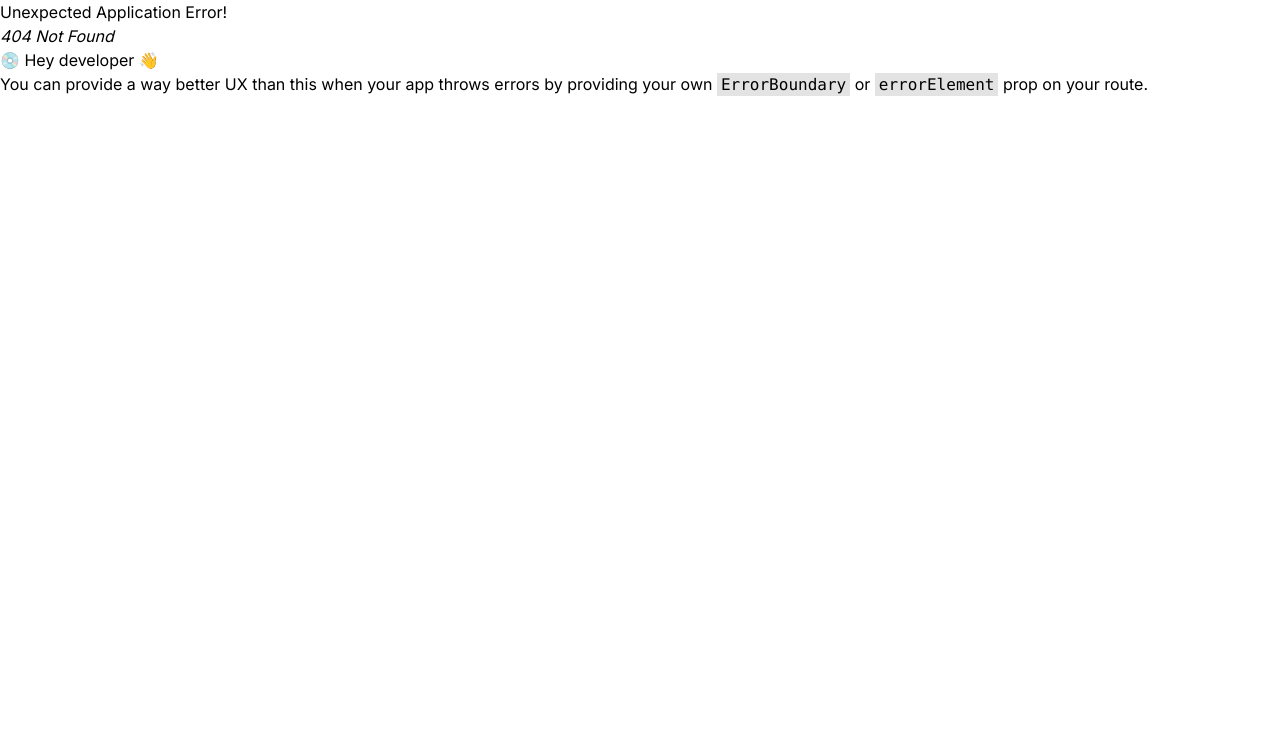
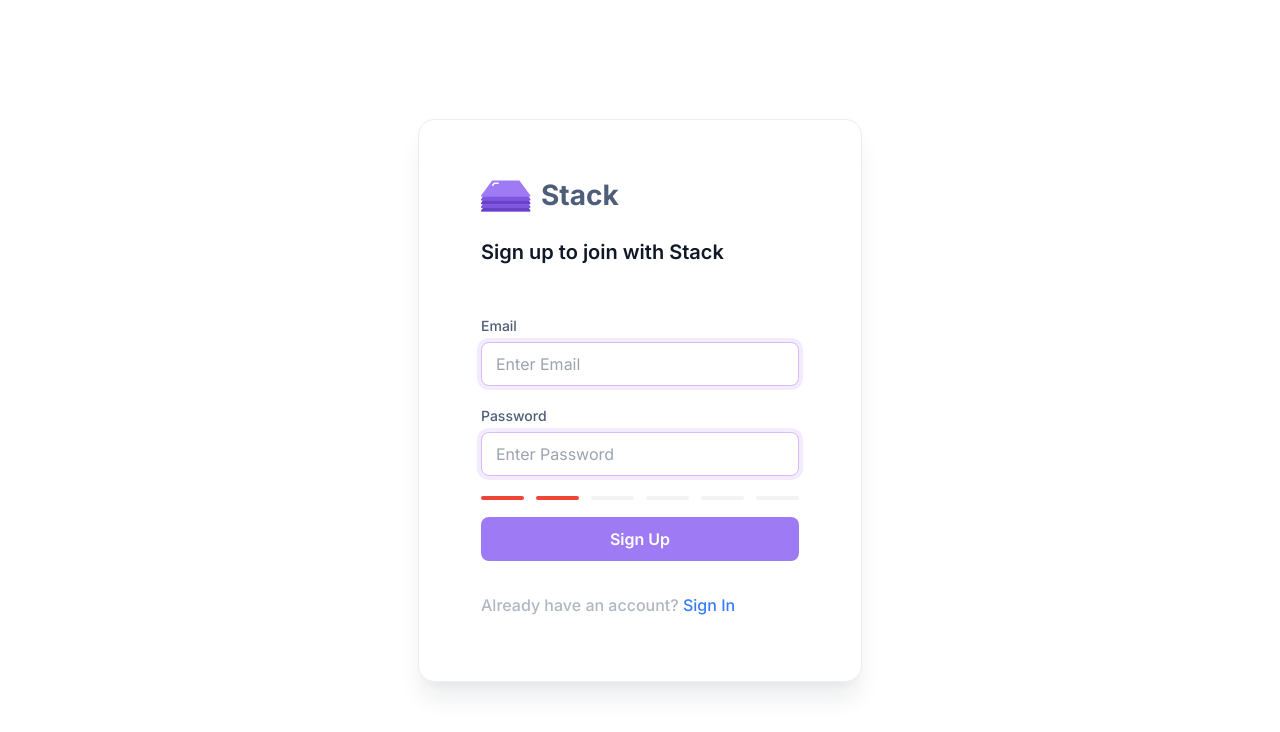
Before and after one commit to farjanaIslamNipa/anchorblock-job-task, a React (Create React App) app: page /sign-up in a window 1280 px wide. Before the commit this address had no page. Shown: the top 732 px of the page. Built offline with nearby package versions, Linux system fonts and the light colour scheme.

Commit message:
sign in and sign up page design completed

```diff
--- a/src/App.css
+++ b/src/App.css
@@ -6,3 +6,6 @@ body{
   margin: 0;
   box-sizing: border-box;
 }
+.custom-width{
+max-width: 444px !important;
+}
--- a/src/components/app/Button.js
+++ b/src/components/app/Button.js
@@ -2,7 +2,7 @@ import React from 'react';
 
 const Button = ({ children, style, onClick, btnClasses }) => {
   return (
-    <button style={ style } onClick={ onClick } className={`' bg-brand text-white text-base font-semibold leading-6 capitalize flex justify-center items-center h-11 w-[320px] rounded-lg '${btnClasses}`}>
+    <button style={ style } onClick={ onClick } className={`' bg-brand text-white text-base font-semibold leading-6 capitalize flex justify-center items-center h-11 w-[100%] rounded-lg '${btnClasses}`}>
       { children }
     </button>
   );
--- a/src/components/app/Input.js
+++ b/src/components/app/Input.js
@@ -9,7 +9,7 @@ const Input = ({ placeholder, error}) => {
       placeholder={placeholder}
       className={`
       ' h-11
-      w-[320px]
+      w-[100%]
       bg-white
       border
       rounded-lg
--- /dev/null
+++ b/src/pages/auth/SignIn.js
@@ -0,0 +1,37 @@
+import React from 'react';
+import logo from '../../assets/images/logo-dark.svg'
+import Input from '../../components/app/Input';
+import Button from '../../components/app/Button';
+import {Link} from 'react-router-dom';
+
+const SignIn = () => {
+  return (
+    <div className='bg-white h-screen flex items-center justify-center w-full'>
+      <div className='w-full'>
+        <div className="bg-white max-w-[320px] xs:max-w-[400px] sm:max-w-[444px] mx-auto pt-[54px] pb-16 px-5  xs:px-10 sm:px-[62px] border border-[#EEE] rounded-2xl shadow-[0px_8px_8px_-4px_rgba(16,24,40,0.03),0px_20px_24px_-4px_rgba(16,24,40,0.08)]">
+        <div className="flex gap-[10px] mb-[22px]">
+            <img className='h-11 w-[50px]' src={logo} alt="Stack Logo" />
+            <h1 className='text-defaultGray text-[28px] font-bold'>Stack</h1>
+          </div>
+          <p className='text-dark text-xl leading-6 font-semibold'>Sign in to join with Stack</p>
+          <div className="mt-[52px]">
+            <div className="mb-5">
+              <label className='text-defaultGray text-sm font-medium mb-[6px] block'>Email</label>
+              <Input placeholder={'Enter Email'} />
+            </div>
+            <div className="mb-5">
+              <label className='text-defaultGray text-sm font-medium mb-[6px] block'>Password</label>
+              <Input placeholder={'Enter Password'} />
+            </div>
+            <div className="mt-[17px] mb-8 mx-auto max-w-[320px]">
+              <Button>Sign In</Button>
+            </div>
+            <div className='text-lightGray text-base font-medium'>Already have an account? <Link to="/sign-up" className='text-[#377DFF]'>Sign Up</Link></div>
+          </div>
+        </div>
+      </div>
+    </div>
+  );
+};
+
+export default SignIn;
--- /dev/null
+++ b/src/pages/auth/SignUp.js
@@ -0,0 +1,45 @@
+import React from 'react';
+import logo from '../../assets/images/logo-dark.svg'
+import Input from '../../components/app/Input';
+import Button from '../../components/app/Button';
+import {Link} from 'react-router-dom';
+
+const SignUp = () => {
+  return (
+    <div className='bg-white h-screen flex items-center justify-center w-full'>
+      <div className='w-full'>
+        <div className="bg-white max-w-[320px] xs:max-w-[400px] sm:max-w-[444px] mx-auto pt-[54px] pb-16 px-5  xs:px-10 sm:px-[62px] border border-[#EEE] rounded-2xl shadow-[0px_8px_8px_-4px_rgba(16,24,40,0.03),0px_20px_24px_-4px_rgba(16,24,40,0.08)]">
+          <div className="flex gap-[10px] mb-[22px]">
+            <img className='h-11 w-[50px]' src={logo} alt="Stack Logo" />
+            <h1 className='text-defaultGray text-[28px] font-bold'>Stack</h1>
+          </div>
+          <p className='text-dark text-xl leading-6 font-semibold'>Sign up to join with Stack</p>
+          <div className="mt-[52px]">
+            <div className="mb-5">
+              <label className='text-defaultGray text-sm font-medium mb-[6px] block'>Email</label>
+              <Input placeholder={'Enter Email'} />
+            </div>
+            <div className="mb-5">
+              <label className='text-defaultGray text-sm font-medium mb-[6px] block'>Password</label>
+              <Input placeholder={'Enter Password'} />
+            </div>
+            <div className="mt-[17px] flex gap-3">
+              <div className="h-1 w-11 rounded-[2px] bg-[#F04438]"></div>
+              <div className="h-1 w-11 rounded-[2px] bg-[#F04438]"></div>
+              <div className="h-1 w-11 rounded-[2px] bg-[#F3F3F3]"></div>
+              <div className="h-1 w-11 rounded-[2px] bg-[#F3F3F3]"></div>
+              <div className="h-1 w-11 rounded-[2px] bg-[#F3F3F3]"></div>
+              <div className="h-1 w-11 rounded-[2px] bg-[#F3F3F3]"></div>
+            </div>
+            <div className="mt-[17px] mb-8 mx-auto max-w-[320px]">
+              <Button>Sign Up</Button>
+            </div>
+            <div className='text-lightGray text-base font-medium'>Already have an account? <Link to="/sign-in" className='text-[#377DFF]'>Sign In</Link></div>
+          </div>
+        </div>
+      </div>
+    </div>
+  );
+};
+
+export default SignUp;
--- a/tailwind.config.js
+++ b/tailwind.config.js
@@ -16,6 +16,14 @@ module.exports = {
         defaultBorder: '#EAECF0'
       }
     },
+    screens:{
+      'xs': '412px',
+      'sm': '640px',
+      'md': '768px',
+      'lg': '1024px',
+      'xl': '1280px',
+      '2xl': '1536px'
+    }
   },
   plugins: [],
 }
```
Also changed, not shown: src/routes/routes.js (+11 -1 lines).
